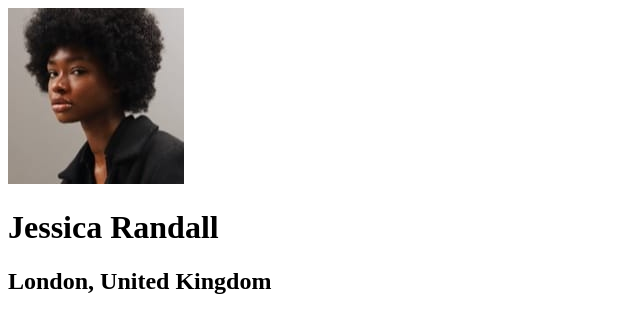
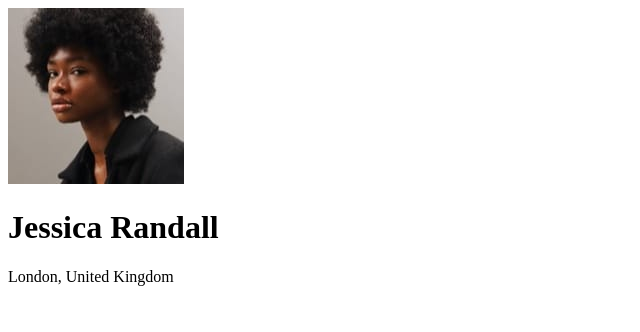
Before and after one commit to alexicoder/social-links-profile, a plain HTML site: page index.html in a window 1280 px wide. Shown: the whole page, without its empty margins (0-640 px from the left). Drawn offline with Linux system fonts and the light colour scheme.

Commit message:
changed h2 to p tag for location text in author block

```diff
--- a/index.html
+++ b/index.html
@@ -13,7 +13,7 @@
                     <img src="assets/images/avatar-jessica.jpeg" alt="author avatar">
                     <h1 class="author-block-name">Jessica Randall</h1>
                 </div>
-                <h2 class="author-block-location">London, United Kingdom</h2>
+                <p class="author-block-location">London, United Kingdom</p>
             </header>
         </main>
     </div>
```
